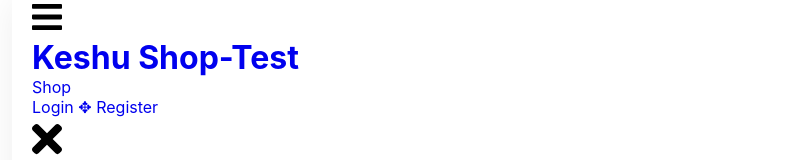
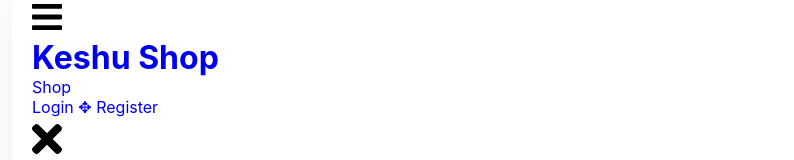
Before and after one commit to dilwarsingh24/ecommerce-website, a React (Create React App) app in the folder client/: page / in a window 1280 px wide. Shown: the top 160 px of the page, without its empty margins (13-807 px from the left). Built offline with nearby package versions, Linux system fonts and the light colour scheme; no server answers.

Commit message:
Update Header.js

```diff
--- a/client/src/components/headers/Header.js
+++ b/client/src/components/headers/Header.js
@@ -51,7 +51,7 @@ function Header() {
 
             <div className="logo">
                 <h1>
-                    <Link to="/">{isAdmin ? 'Admin-pannel' : 'Keshu Shop-Test'}</Link>
+                    <Link to="/">{isAdmin ? 'Admin-pannel' : 'Keshu Shop'}</Link>
                 </h1>
 
             </div>
```
